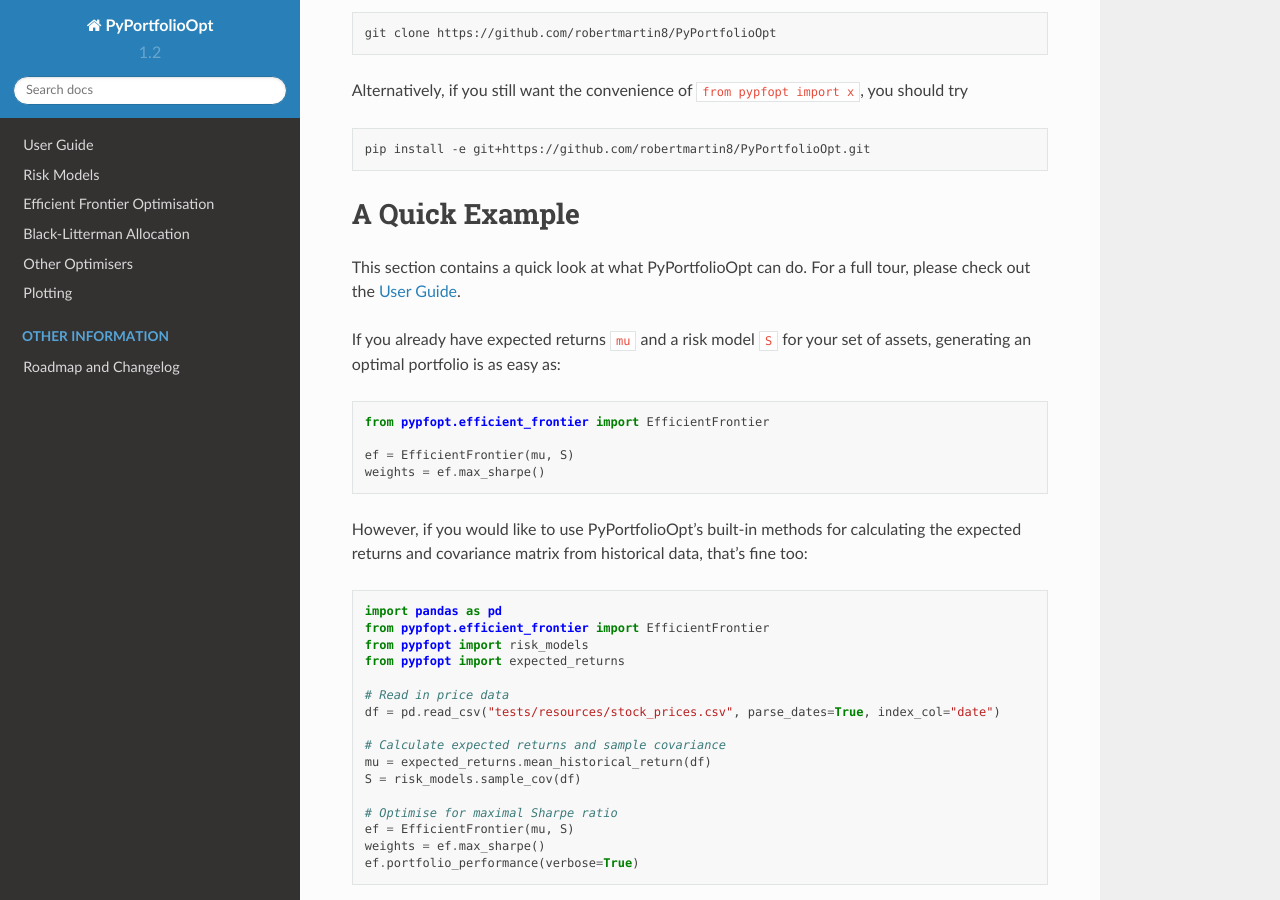
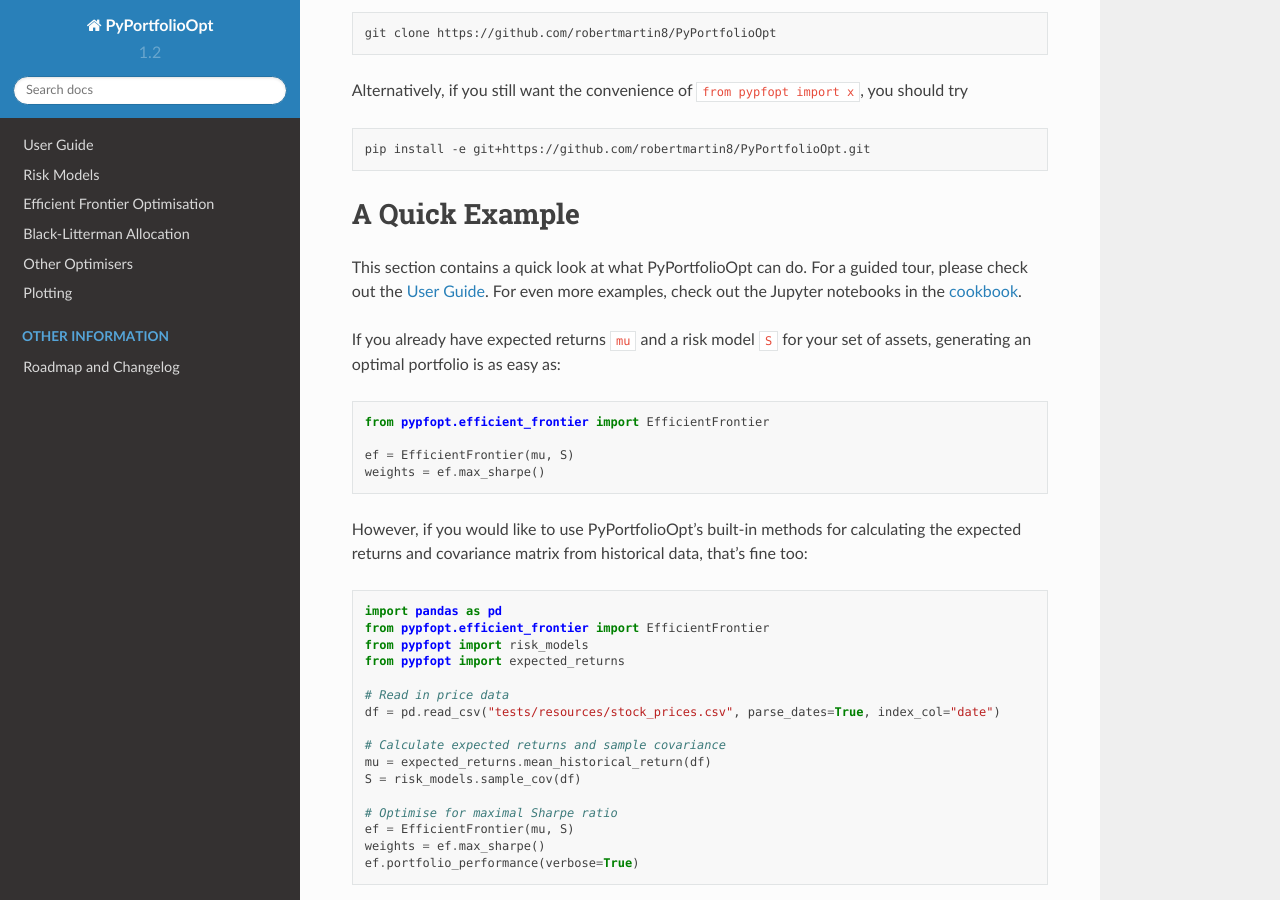
Before and after one commit to robertmartin8/PyPortfolioOpt, a Sphinx documentation site: the page built from docs/index.rst, in a window 1280 px wide and 900 px high, scrolled down 1623 px. Built offline with Sphinx 7.4.7 and the Read the Docs theme 2.0.0, drawn with Linux system fonts in a browser that asks for light colours; pages that are not in the unit, such as notebooks, are missing from menus; some of the changed text lies outside the part shown.

Commit message:
link to cookbook

```diff
--- a/docs/UserGuide.rst
+++ b/docs/UserGuide.rst
@@ -297,6 +297,8 @@
 different models offered by PyPortfolioOpt. If you have any questions, please
 raise an issue on GitHub and I will try to respond promptly.
 
+If you'd like even more examples, check out the cookbook `recipe <https://github.com/robertmartin8/PyPortfolioOpt/blob/master/cookbook/2-Mean-Variance-Optimisation.ipynb>`_.
+
 
 References
 ==========
--- a/docs/index.rst
+++ b/docs/index.rst
@@ -95,8 +95,9 @@
 A Quick Example
 ===============
 
-This section contains a quick look at what PyPortfolioOpt can do. For a full tour,
-please check out the :ref:`user-guide`.
+This section contains a quick look at what PyPortfolioOpt can do. For a guided tour,
+please check out the :ref:`user-guide`. For even more examples, check out the Jupyter
+notebooks in the `cookbook <https://github.com/robertmartin8/PyPortfolioOpt/tree/master/cookbook>`_.
 
 If you already have expected returns ``mu`` and a risk model ``S`` for your set of
 assets, generating an optimal portfolio is as easy as::
```
Also changed, not shown: README.md (+3 -4 lines), docs/EfficientFrontier.rst (+6 -1 lines).
